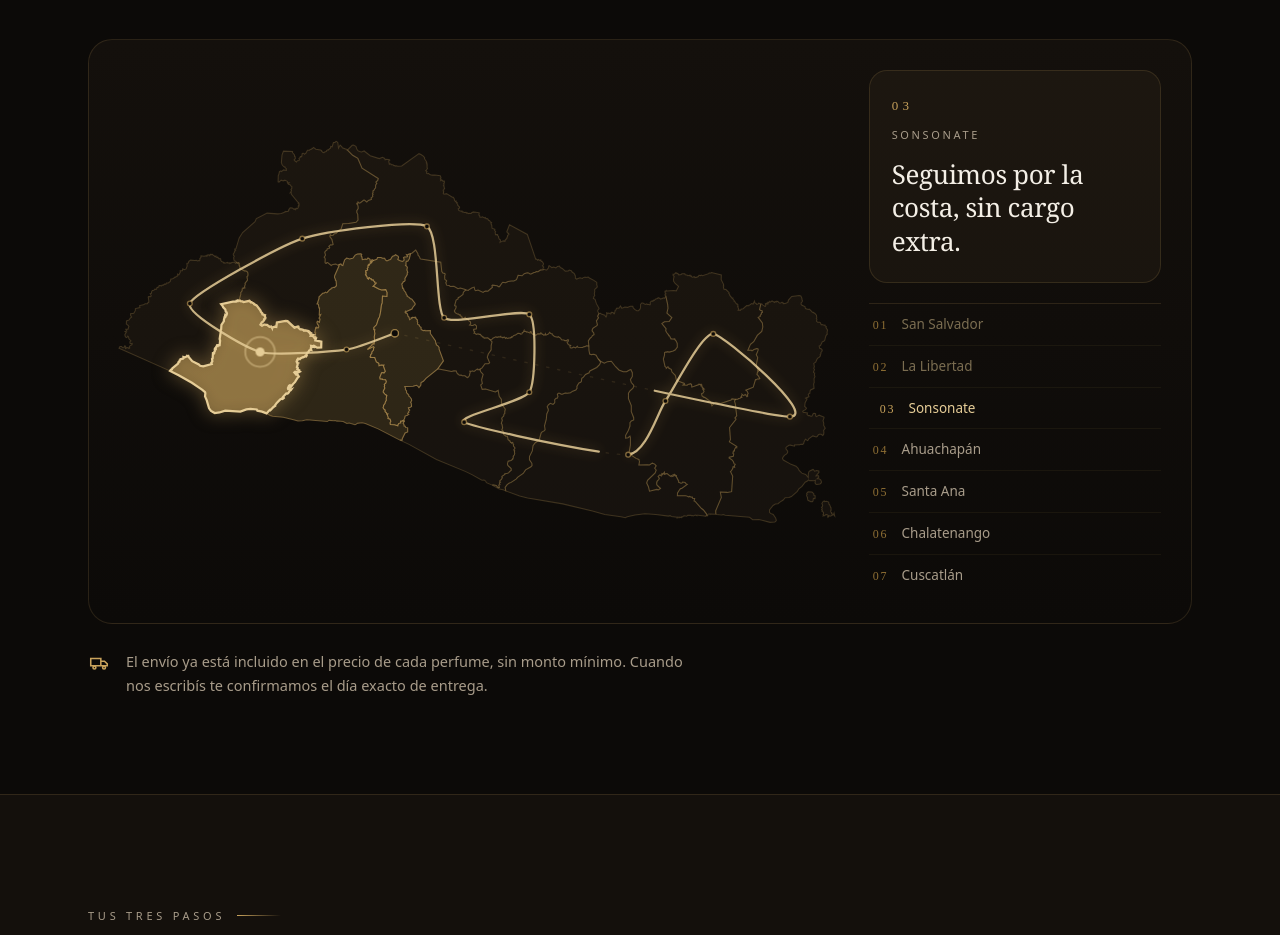
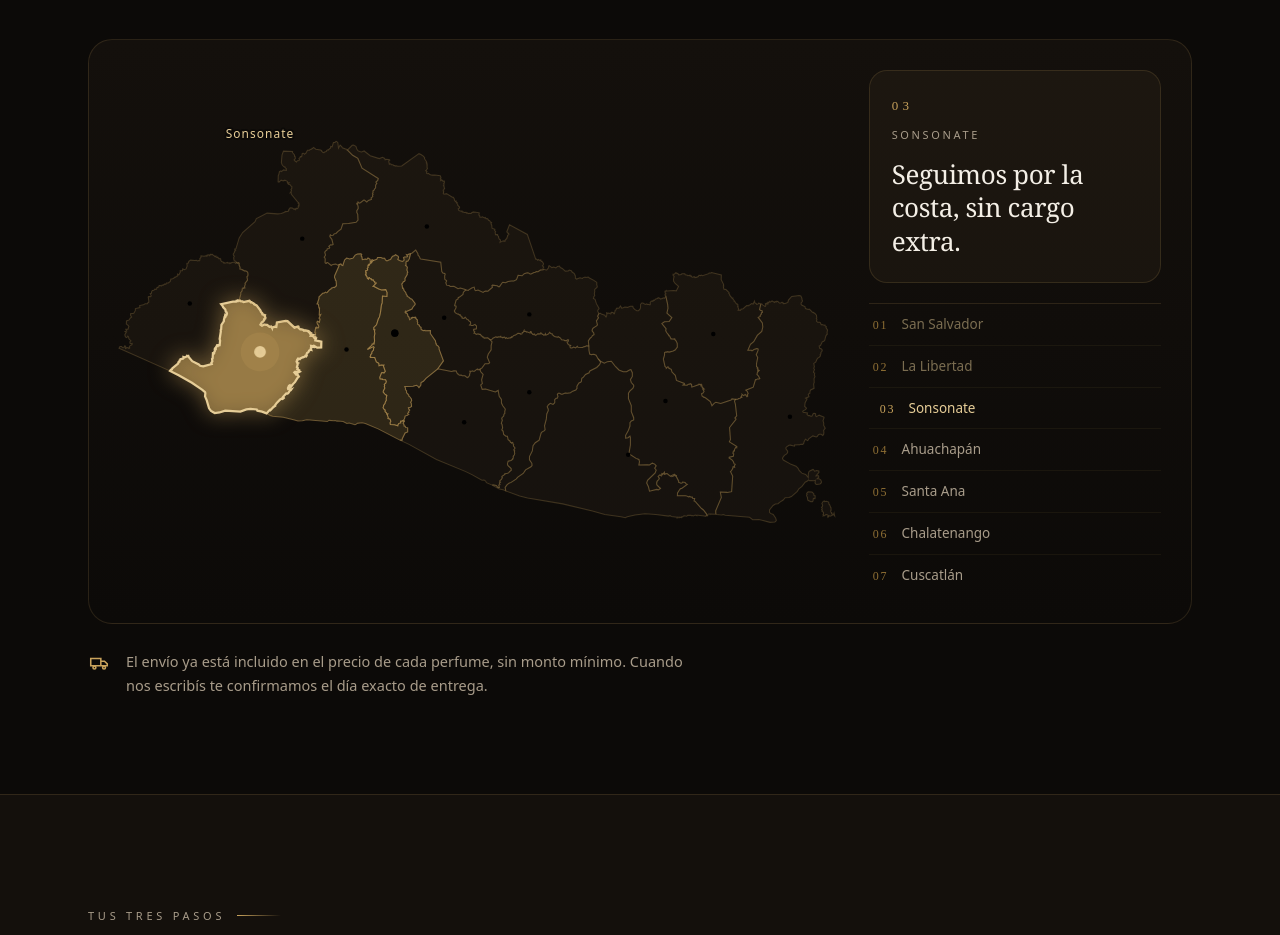
Before and after one commit to mon97toyafps-sudo/fayra-parfums, a website: page como-pedir.html in a window 1280 px wide. Shown: the part 900-1835 px from the top of the page. Drawn offline with Linux system fonts and the light colour scheme.

Commit message:
Sin lineas: una luz viaja y los departamentos se encienden solos
La linea punteada y la de oro ocupaban el mapa y competian con lo que
importa, que es ver el pais encendendose. Ahora no hay ningun trazo:
una luz dorada viaja de un departamento al siguiente, al llegar el
departamento se prende y aparece su nombre en el mapa. Los que ya
pasaron quedan iluminados suave y al final de la vuelta todo El
Salvador queda encendido.

Co-Authored-By: Codebuff <noreply@codebuff.com>

```diff
--- a/assets/js/ruta.js
+++ b/assets/js/ruta.js
@@ -1,14 +1,15 @@
 /* ============================================================
    Fayra Parfums · La ruta
    ============================================================
-   Toma el mapa real de El Salvador (assets/js/mapa-es.js) y va
-   encendiendo los 14 departamentos uno por uno, mientras el texto del
-   lateral va contando cómo es un pedido de punta a punta.
+   No hay líneas ni dibujos en el mapa: solo una luz dorada que viaja
+   de un departamento al siguiente. Al llegar, el departamento se
+   enciende y aparece su nombre. Los que ya pasaron quedan iluminados
+   suave, así que al final de la vuelta el país entero está encendido.
 
-   El orden de las paradas rodea el país en un solo giro (oeste, norte,
-   este, sur y de vuelta), calculado con el vecino más cercano sobre las
-   coordenadas del mapa, para que la línea parezca un recorrido y no un
-   enredo.
+   El orden de las paradas rodea El Salvador en un solo giro (oeste,
+   norte, este, sur y de vuelta), calculado con el vecino más cercano
+   sobre las coordenadas del mapa, para que el viaje se lea como un
+   recorrido y no como un enredo.
 
    Ojo: el "id" de cada parada es el que genera tools/mapa-el-salvador.pl,
    sin tildes (Usulután -> usulutan). Si se escribe mal, la parada se salta
@@ -20,18 +21,16 @@
   var svg = document.getElementById("mapaES");
   if (!M || !svg) return;
 
-  var gDeps   = document.getElementById("deps");
-  var gTicks  = document.getElementById("ticks");
-  var pRuta   = document.getElementById("rutaLinea");
-  var pRutaB  = document.getElementById("rutaLineaB");
-  var gPulso  = document.getElementById("pulso");
-  var gAnillo = gPulso ? gPulso.querySelector(".pulso__anillo") : null;
-  var elPaso  = document.getElementById("rutaPaso");
-  var elDe    = document.getElementById("rutaDe");
-  var elTexto = document.getElementById("rutaTexto");
-  var elLista = document.getElementById("rutaLista");
-  var elCine  = document.getElementById("cine");
-  var raiz    = document.querySelector(".ruta");
+  var gDeps    = document.getElementById("deps");
+  var gTicks   = document.getElementById("ticks");
+  var gOrbita  = document.getElementById("orbita");
+  var elEtiqueta = document.getElementById("etiqueta");
+  var elPaso   = document.getElementById("rutaPaso");
+  var elDe     = document.getElementById("rutaDe");
+  var elTexto  = document.getElementById("rutaTexto");
+  var elLista  = document.getElementById("rutaLista");
+  var elCine   = document.getElementById("cine");
+  var raiz     = document.querySelector(".ruta");
 
   var SVGNS = "http://www.w3.org/2000/svg";
 
@@ -80,49 +79,39 @@
 
   var N = puntos.length - 1;
 
-  /* Catmull-Rom suave: pasa justo por cada punto sin cerrar bucles. */
-  var TEN = 11;
-  function tramo(i) {
+  /* Curva suave entre dos paradas, solo para que la luz viaje redondeada.
+     Sin ella, la luz daría tres saltos rectos. */
+  function puente(i) {
     var p0 = puntos[i - 1] || puntos[i];
     var p1 = puntos[i];
     var p2 = puntos[i + 1];
     var p3 = puntos[i + 2] || puntos[i + 1];
-    var c1x = p1.x + (p2.x - p0.x) / TEN, c1y = p1.y + (p2.y - p0.y) / TEN;
-    var c2x = p2.x - (p3.x - p1.x) / TEN, c2y = p2.y - (p3.y - p1.y) / TEN;
-    return "M" + p1.x.toFixed(2) + " " + p1.y.toFixed(2) +
-           " C" + c1x.toFixed(2) + " " + c1y.toFixed(2) +
-           ", " + c2x.toFixed(2) + " " + c2y.toFixed(2) +
-           ", " + p2.x.toFixed(2) + " " + p2.y.toFixed(2);
+    var T = 11;
+    var c1x = p1.x + (p2.x - p0.x) / T, c1y = p1.y + (p2.y - p0.y) / T;
+    var c2x = p2.x - (p3.x - p1.x) / T, c2y = p2.y - (p3.y - p1.y) / T;
+    return "M" + p1.x + " " + p1.y +
+           " C" + c1x + " " + c1y + ", " + c2x + " " + c2y + ", " + p2.x + " " + p2.y;
   }
 
-  /* un path oculto por tramo, solo para medirlo con precisión */
   var medidor = document.createElementNS(SVGNS, "g");
   medidor.setAttribute("visibility", "hidden");
   medidor.setAttribute("aria-hidden", "true");
   svg.appendChild(medidor);
 
   var tramos = [];
-  var largoTotal = 0;
-  var camino = "";
   for (var i = 0; i < N; i++) {
-    var d = tramo(i);
-    camino += d + " ";
     var oculto = document.createElementNS(SVGNS, "path");
-    oculto.setAttribute("d", d);
+    oculto.setAttribute("d", puente(i));
     medidor.appendChild(oculto);
-    var largo = oculto.getTotalLength();
-    tramos.push({ path: oculto, largo: largo, desde: largoTotal });
-    largoTotal += largo;
+    tramos.push({ path: oculto, largo: oculto.getTotalLength() });
   }
-  pRuta.setAttribute("d", camino);
-  pRutaB.setAttribute("d", camino);
 
   /* el puntito de cada parada */
   puntos.forEach(function (p, k) {
     var c = document.createElementNS(SVGNS, "circle");
     c.setAttribute("cx", p.x);
     c.setAttribute("cy", p.y);
-    c.setAttribute("r", (k === 0 || k === N) ? 2.4 : 1.6);
+    c.setAttribute("r", (k === 0 || k === N) ? 2.4 : 1.5);
     c.setAttribute("class", "tick");
     gTicks.appendChild(c);
   });
@@ -138,7 +127,8 @@
   function dos(n) { return (n < 10 ? "0" : "") + n; }
 
   /* --------------------------------------------------------- ritmo --- */
-  var PASO = 1.9;          /* segundos por departamento */
+  var PASO = 2.1;                 /* segundos por departamento */
+  var VIAJE = 0.42;               /* parte del paso en la que viaja la luz */
   var ciclo = puntos.length * PASO;
 
   /* --------------------------------------------------------- estado --- */
@@ -146,12 +136,27 @@
   var t0 = 0;
   var indiceActual = -1;
 
+  /* Coloca la luz. En la primera mitad del paso vuela al departamento
+     siguiente; en la segunda se queda descansando ahí. */
+  function mueveLuz(i, local) {
+    if (i >= N) { pon(puntos[N].x, puntos[N].y); return; }
+    var avance = Math.min(1, local / VIAJE);
+    var e = avance < 0.5
+      ? 2 * avance * avance
+      : 1 - Math.pow(-2 * avance + 2, 2) / 2;     /* arranca y frena suave */
+    var pt = tramos[i].path.getPointAtLength(tramos[i].largo * e);
+    pon(pt.x, pt.y);
+  }
+
+  function pon(x, y) {
+    if (gOrbita) gOrbita.setAttribute("transform", "translate(" + x.toFixed(2) + "," + y.toFixed(2) + ")");
+  }
+
   function enciende(i) {
     if (i === indiceActual) return;
     indiceActual = i;
     var p = puntos[i];
 
-    /* los que ya se iluminaron quedan suave; el actual, encendido */
     for (var k = 0; k < items.length; k++) {
       items[k].classList.toggle("is-on", k === i);
       items[k].classList.toggle("is-pasado", k < i);
@@ -162,16 +167,17 @@
     for (var v = 0; v < i; v++) nodos[puntos[v].id].classList.add("dep--visitado");
     nodos[p.id].classList.add("dep--vivo");
 
-    /* la onda, en el centro del departamento */
-    if (gPulso) gPulso.setAttribute("transform", "translate(" + p.x + "," + p.y + ")");
-
-    /* la línea de oro llega hasta donde vamos */
-    if (i < N) {
-      pRutaB.style.strokeDasharray = largoTotal + " " + largoTotal;
-      pRutaB.style.strokeDashoffset = (largoTotal - tramos[i].desde).toFixed(1);
-    } else {
-      pRutaB.style.strokeDasharray = largoTotal + " " + largoTotal;
-      pRutaB.style.strokeDashoffset = "0";
+    if (elEtiqueta) {
+      elEtiqueta.textContent = p.nombre;
+      /* el nombre va debajo del departamento; si está pegado al borde de
+         arriba, se pone abajo para que no se salga del mapa */
+      var arriba = p.cy < 72;
+      elEtiqueta.setAttribute("x", Math.max(30, Math.min(450, p.x)));
+      elEtiqueta.setAttribute("y", arriba ? p.cy + 17 : p.cy - 11);
+      /* se saca y se vuelve a poner la clase para que la entrada se repita */
+      elEtiqueta.classList.remove("etiqueta--entra");
+      void elEtiqueta.getBoundingClientRect();
+      elEtiqueta.classList.add("etiqueta--entra");
     }
 
     if (elPaso) elPaso.textContent = dos(i + 1);
@@ -182,15 +188,20 @@
   function frame(ahora) {
     if (!corriendo) return;
     var t = ((ahora - t0) / 1000) % ciclo;
-    enciende(Math.floor(t / PASO));
+    var i = Math.floor(t / PASO);
+    var local = (t - i * PASO) / PASO;
+
+    /* el departamento enciende cuando la luz ya llegó */
+    if (local >= VIAJE * 0.55 || i >= N) enciende(Math.min(i + (local >= VIAJE * 0.55 ? 1 : 0), N));
+    else enciende(i);
+
+    mueveLuz(i, local);
     requestAnimationFrame(frame);
   }
 
   function quieto() {
     corriendo = false;
     if (raiz) raiz.classList.remove("ruta--viva");
-    pRutaB.style.strokeDasharray = "";
-    pRutaB.style.strokeDashoffset = "";
     for (var k = 0; k < items.length; k++) items[k].classList.remove("is-on", "is-pasado");
     for (var m = 0; m < gDeps.children.length; m++) {
       gDeps.children[m].classList.remove("dep--vivo", "dep--visitado");
@@ -198,7 +209,12 @@
     }
     for (var v = 0; v < puntos.length; v++) nodos[puntos[v].id].classList.remove("dep--apagado");
     nodos[puntos[0].id].classList.add("dep--vivo");
-    if (gPulso) gPulso.setAttribute("transform", "translate(" + puntos[0].x + "," + puntos[0].y + ")");
+    pon(puntos[0].x, puntos[0].y);
+    if (elEtiqueta) {
+      elEtiqueta.textContent = puntos[0].nombre;
+      elEtiqueta.setAttribute("x", puntos[0].x);
+      elEtiqueta.setAttribute("y", puntos[0].y - 11);
+    }
     if (items[0]) items[0].classList.add("is-on");
     if (elPaso) elPaso.textContent = "01";
     if (elDe) elDe.textContent = puntos[0].nombre;
@@ -217,10 +233,11 @@
   }
 
   /* ---------------------------------------------------------- arranque --- */
-  /* Los municipios se encienden siempre. No se consulta prefers-reduced-motion
-     a propósito: con las animaciones del sistema apagadas (Windows lo trae así
-     de fábrica) el mapa se quedaba congelado y parecía roto. El botón sirve
-     para pausarlo si a alguien le molesta el movimiento. */
+  /* Los departamentos se encienden siempre. No se consulta
+     prefers-reduced-motion a propósito: con las animaciones del sistema
+     apagadas (Windows lo trae así de fábrica) el mapa se quedaba
+     congelado y parecía roto. El botón sirve para pausarlo si a alguien
+     le molesta el movimiento. */
   var pausadoAMano = false;
   var etiqueta = elCine ? elCine.querySelector("i") : null;
 
--- a/como-pedir.html
+++ b/como-pedir.html
@@ -125,18 +125,16 @@
 
             <g id="deps" class="deps"></g>
 
-            <!-- el circuito completo, siempre visible y apagado -->
-            <path id="rutaLinea" class="ruta__guia" d="" fill="none" />
-            <!-- solo la parte ya recorrida, en oro -->
-            <path id="rutaLineaB" class="ruta__linea" d="" fill="none" />
-
             <g id="ticks" class="ticks"></g>
 
-            <!-- la onda que marca el departamento que se está encendiendo -->
-            <g id="pulso" class="pulso" aria-hidden="true">
-              <g class="pulso__anillo"><circle cx="0" cy="0" r="8"/></g>
-              <circle class="pulso__punto" cx="0" cy="0" r="3"/>
+            <!-- la luz que viaja de un departamento al siguiente -->
+            <g id="orbita" class="orbita" aria-hidden="true">
+              <circle class="orbita__halo" cx="0" cy="0" r="13"/>
+              <circle class="orbita__nucleo" cx="0" cy="0" r="3.4"/>
             </g>
+
+            <!-- el nombre del departamento que está sonando -->
+            <text id="etiqueta" class="etiqueta" x="0" y="0" text-anchor="middle">San Salvador</text>
           </svg>
         </div>
 
```
Also changed, not shown: assets/css/paginas.css (+22 -25 lines).
